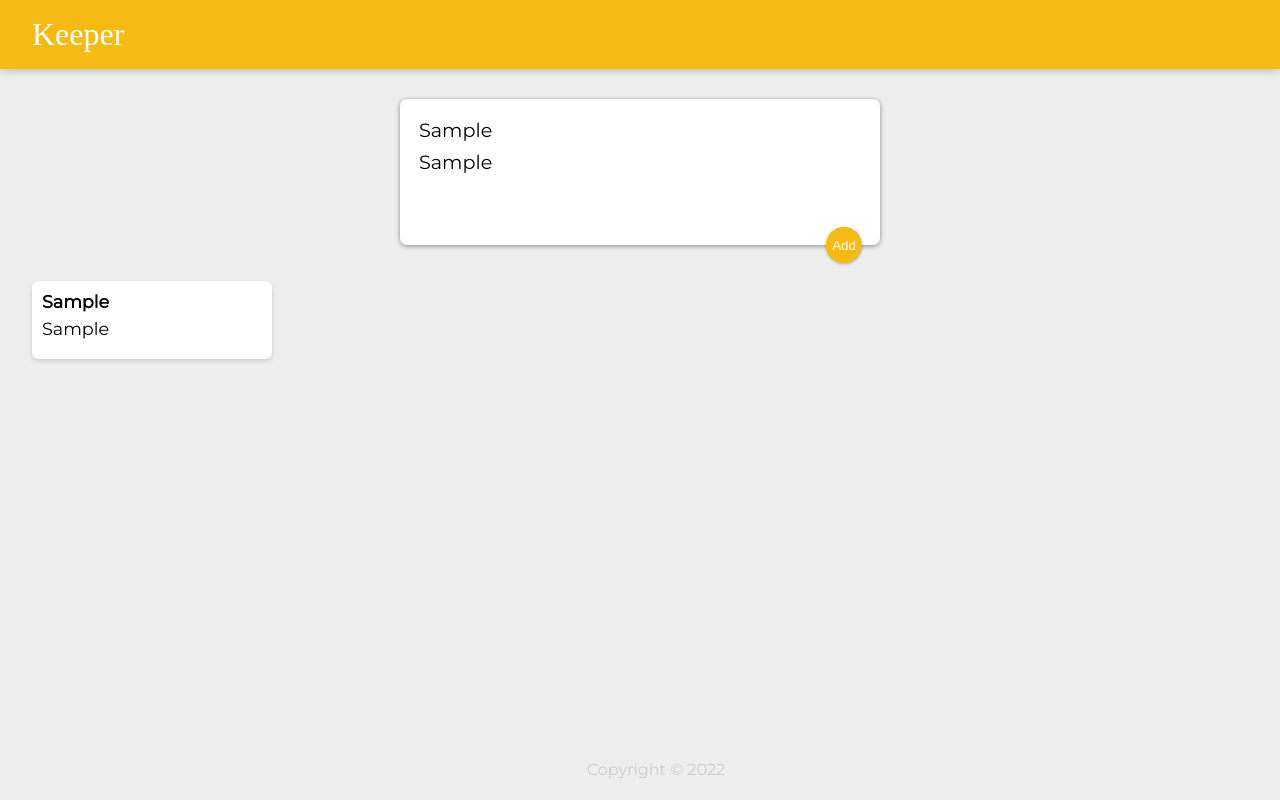
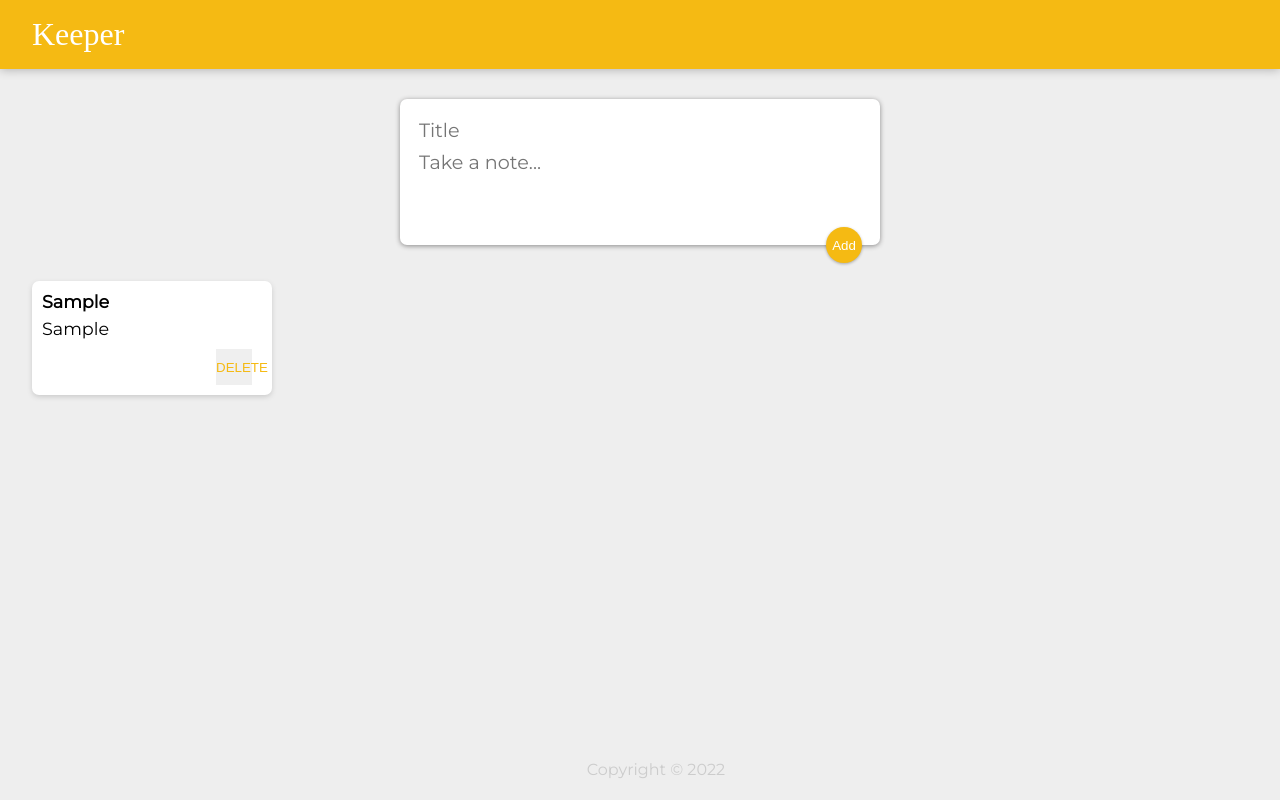
Before and after one commit to ikarabulut/keeper-app, a React (Create React App) app: page / in a window 1280 px wide. Both pictures are taken after typing "Sample", "Sample" into the empty fields and a click on the button "Add". Built offline with nearby package versions, Linux system fonts and the light colour scheme; a web font is replaced by a local one.

Commit message:
Add functionality to delete notes

```diff
--- a/src/components/App.jsx
+++ b/src/components/App.jsx
@@ -13,15 +13,25 @@
     })
   }
 
+  function deleteNote(id) {
+    setNotes((prevNotes) => {
+      return prevNotes.filter((noteItem, index) => {
+        return index !== id
+      })
+    })
+  }
+
   return (
     <div>
       <Header />
       <CreateArea onAdd={addNote} />
-      {notes.map((noteItem) => (
+      {notes.map((noteItem, index) => (
         <Note
-          key={noteItem.key}
+          key={index}
+          id={index}
           title={noteItem.title}
           content={noteItem.content}
+          onDelete={deleteNote}
         />
       ))}
 
--- a/src/components/CreateArea.jsx
+++ b/src/components/CreateArea.jsx
@@ -19,6 +19,7 @@
 
   function submitNote(event) {
     props.onAdd(note)
+    setNote({ title: "", content: "" })
     event.preventDefault()
   }
 
--- a/src/components/Note.jsx
+++ b/src/components/Note.jsx
@@ -1,10 +1,14 @@
 import React from "react"
 
 function Note(props) {
+  function handleClick() {
+    props.onDelete(props.id)
+  }
   return (
     <div className="note">
       <h1>{props.title}</h1>
       <p>{props.content}</p>
+      <button onClick={handleClick}>DELETE</button>
     </div>
   )
 }
```
